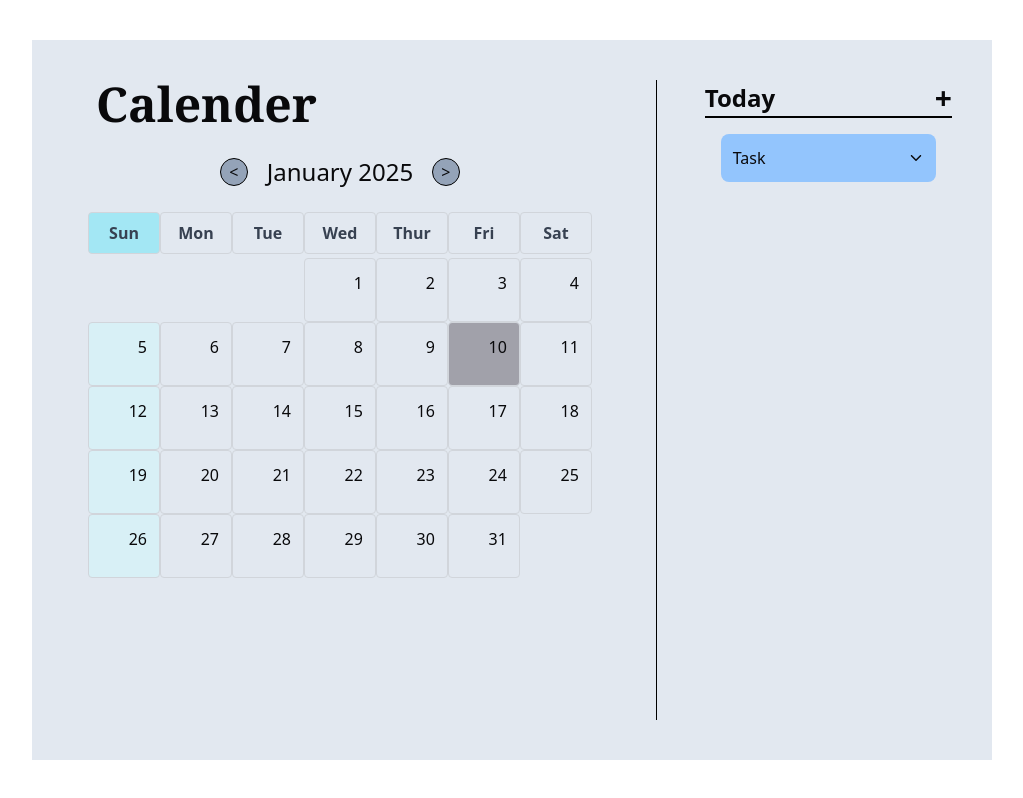
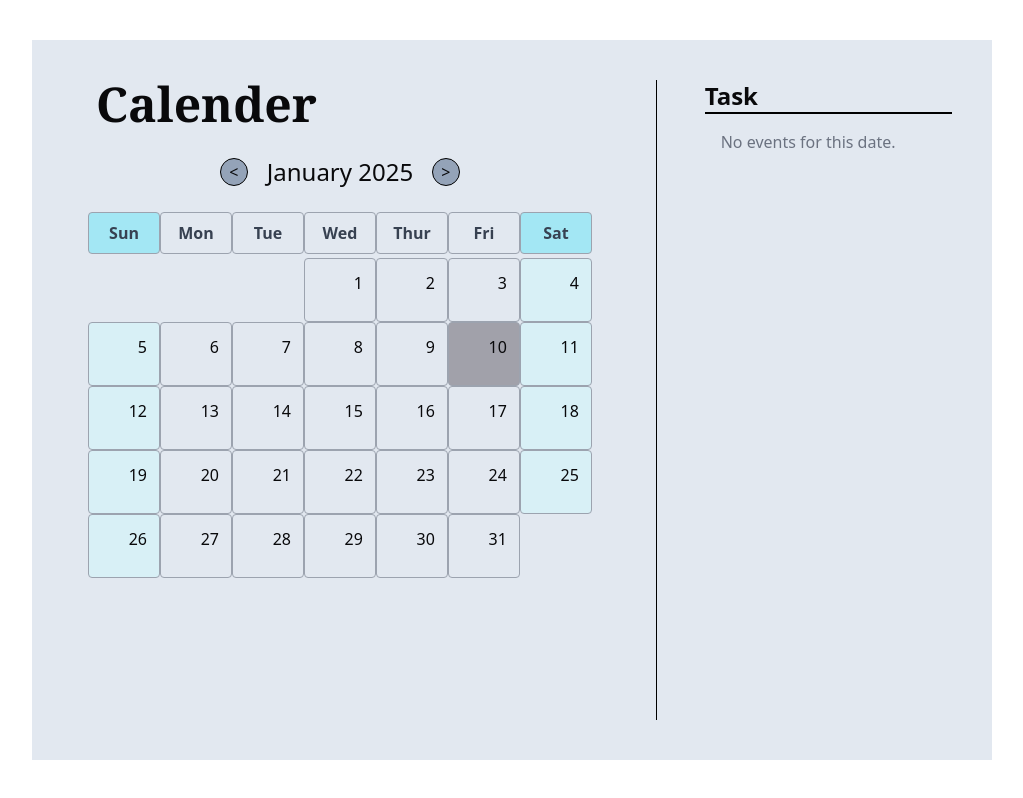
Before and after one commit to anshikagupta-04/Event_calendar, a React (Vite) app: page / in a window 1280 px wide. Shown: the whole page, without its empty margins (128-1151 px from the left). Built offline with nearby package versions, Linux system fonts and the light colour scheme.

Commit message:
add and delete tasks

```diff
--- a/src/Components/Calendar.jsx
+++ b/src/Components/Calendar.jsx
@@ -22,6 +22,11 @@ const Calendar = () => {
     const [selectedDate, setSelectedDate] = useState(currentDate)
     const [showEventPopUp, setShowEventPopUp] = useState(false)
 
+    const [events, setEvents] = useState(() => {
+        const savedTasks = localStorage.getItem('calendarTasks');
+        return savedTasks ? JSON.parse(savedTasks) : {};
+    });
+
     const daysInMonth = new Date(currentYear, currentMonth + 1, 0).getDate()
     const firstDayOfMonth = new Date(currentYear, currentMonth, 1).getDay()
 
@@ -36,8 +41,8 @@ const Calendar = () => {
     }
 
     const isWeekend = (day) => {
-        const diff = 7 - (firstDayOfMonth - 1)
-        return ((day - diff) % 7 === 0)
+        const dayOfWeek = (firstDayOfMonth + (day - 1)) % 7;
+        return dayOfWeek === 0 || dayOfWeek === 6;
     };
 
     const isToday = (day) => {
@@ -50,15 +55,42 @@ const Calendar = () => {
 
         setSelectedDate(clickedDate)
         if (clickedDate >= today) {
+            console.log(selectedDate);
+
             setShowEventPopUp(true)
         }
 
-        if(clickedDate.getFullYear === today.getFullYear && clickedDate.getMonth === today.getMonth && clickedDate.getDay === today.getDay && clickedDate.getDate === today.getDate){
+        if (clickedDate.getFullYear === today.getFullYear && clickedDate.getMonth === today.getMonth && clickedDate.getDay === today.getDay && clickedDate.getDate === today.getDate) {
             setShowEventPopUp(true)
         }
     }
 
+    const handleSaveEvent = (newTask, selectedDate) => {
+        console.log(selectedDate);
+        if (!selectedDate) {
+            console.error("Cannot save event without a selected date.");
+            return;
+        }
+        setEvents((prevEvents) => ({
+            ...prevEvents,
+            [selectedDate]: [...(prevEvents[selectedDate] || []), newTask],
+        }));
+        console.log(`Updated Events for ${selectedDate}:`, newTask);
+        console.log(events);
 
+    };
+
+    const handleDeleteEvent = (taskId) => {
+        setEvents((prevEvents) => {
+            const updatedEvents = { ...prevEvents };
+            updatedEvents[selectedDate] = updatedEvents[selectedDate].filter(task => task.id !== taskId);
+            return updatedEvents;
+        });
+    };
+
+    const isSelectedDay = (day) => {
+        return (day === selectedDate.getDate() && currentMonth === selectedDate.getMonth() && currentYear === selectedDate.getFullYear())
+    }
 
     return (
         <div className='w-[75%] h-auto bg-slate-200 md:flex-col lg:flex-row flex flex-col justify-center p-10 gap-12'>
@@ -73,15 +105,17 @@ const Calendar = () => {
                 </div>
                 <div className="w-full mx-auto p-4 ">
                     <div className="grid grid-cols-7 mb-1">
-                            {dayOfWeek.map((day) => <span key={day} className={`flex items-center justify-center py-2 text-base font-semibold text-gray-700 border border-gray-300 rounded ${(day === 'Sun') ? 'bg-cyan-300 bg-opacity-50' : ''}`}>{day}</span>)}
+                        {dayOfWeek.map((day) => <span key={day} className={`flex items-center justify-center py-2 text-base font-semibold text-gray-700 border border-gray-400 rounded ${(day === 'Sun') || (day === 'Sat') ? 'bg-cyan-300 bg-opacity-50' : ''}`}>{day}</span>)}
                     </div>
                     <div className="grid grid-cols-7">
                         {[...Array(firstDayOfMonth).keys()].map((_, index) =>
                             <span key={`empty-${index}`} />
                         )}
                         {[...Array(daysInMonth).keys()].map((day) =>
-                                <span key={day + 1} className={`flex flex-col items-end justify-start w-full h-16 p-3 text-base border border-gray-300 rounded ${isToday(day + 1) ? 'bg-zinc-400' : ''} ${isWeekend(day + 1) ? 'bg-cyan-100 bg-opacity-50' : ''
-                                    }`} onClick={() => { handleDayClick(day + 1) }}>
+                            <span key={day + 1} className={`flex flex-col items-end justify-start w-full h-16 p-3 text-base border border-gray-400 rounded
+                                ${isToday(day + 1) ? 'bg-zinc-400' : ''}
+                                ${isSelectedDay(day + 1) ? 'bg-white' : (isWeekend(day + 1) ? 'bg-cyan-100 bg-opacity-50' : '')}
+                                 `} onClick={() => { handleDayClick(day + 1) }}>
                                 {/* {isWeekend(day+1) && console.log(day+1)} */}
                                 {day + 1}
                             </span>
@@ -92,8 +126,8 @@ const Calendar = () => {
 
             </div>
             <Separator className='lg:h-[min(80vw,80vh)] lg:w-[0.8px] md:w-full md:h-[1px] w-full h-[1px] bg-black ' />
-                <EventList />
-                <Event showEventPopUp={showEventPopUp} onClose={() => setShowEventPopUp(false)} selectedDate={selectedDate}/>
+            <EventList events={events} selectedDate={selectedDate} handleDeleteEvent={handleDeleteEvent} />
+            <Event showEventPopUp={showEventPopUp} onClose={() => setShowEventPopUp(false)} selectedDate={selectedDate} onSave={handleSaveEvent} />
         </div>
     )
 }
--- a/src/Components/Event.jsx
+++ b/src/Components/Event.jsx
@@ -14,6 +14,7 @@ const Event = ({ showEventPopUp, onClose, selectedDate, onSave }) => {
     setTasks(savedTasks);
   }, []);
 
+
   // Save tasks to localStorage whenever they change
   useEffect(() => {
     localStorage.setItem("calendarTasks", JSON.stringify(tasks));
@@ -29,20 +30,26 @@ const Event = ({ showEventPopUp, onClose, selectedDate, onSave }) => {
   const handleSubmit = (e) => {
     e.preventDefault();
 
-    // Save task under selectedDate
-    const updatedTasks = {
-      ...tasks,
-      [selectedDate]: [
-        ...(tasks[selectedDate] || []),
-        { ...tasks, id: Date.now() },
-      ],
+    const newTask = {
+      title: tasks.title,
+      startTime: tasks.startTime,
+      endTime: tasks.endTime,
+      description: tasks.description,
+      id: Date.now(),
     };
-    console.log("added");
 
-    setTasks(updatedTasks);
-    onSave(updatedTasks);
-    onClose(); // Close popup after saving
+    if (newTask.title && newTask.startTime && newTask.endTime) {
+        console.log("selected date", selectedDate);
+
+        onSave({ ...newTask, id: Date.now() }, selectedDate); // Add a unique ID to the task
+        setTasks({ title: "", startTime: "", endTime: "", description: "" });
+        onClose(); // Close popup after saving
+        console.log("selected date 2", selectedDate);
+
+      }
   };
+
+
 
   if (!showEventPopUp) return null;
 
@@ -106,7 +113,6 @@ const Event = ({ showEventPopUp, onClose, selectedDate, onSave }) => {
               value={tasks.description}
               onChange={handleChange}
               rows="3"
-              required
               className="w-full mt-1 p-2 border rounded focus:ring-blue-500 focus:border-blue-500"
             />
           </div>
--- a/src/Components/EventList.jsx
+++ b/src/Components/EventList.jsx
@@ -1,40 +1,40 @@
 import { IoIosArrowDown } from "react-icons/io";
 import { ScrollArea } from "@/components/ui/scroll-area"
 import { Separator } from "@/components/ui/separator"
-import {useState} from 'react'
+import { useState } from 'react'
 
-const EventList = (currentDate, currentMonth, currentYear) => {
+const EventList = ({ events, selectedDate, handleDeleteEvent }) => {
 
 
 
     return (
         <div className='w-[30%]'>
             <div className='flex items-center justify-between text-center'>
-                    <h1 className='text-2xl font-semibold'>Today</h1>
-                    <button className='text-3xl font-semibold'>+</button>
+                <h1 className='text-2xl font-semibold'>Task</h1>
             </div>
             <Separator className='w-full h-[2px] bg-black' />
             <ScrollArea className="h-full w-full p-4">
-                    <div className='w-full h-12 p-3 rounded-lg bg-blue-300'>
-                        <div className='flex justify-between items-center w-full h-full'>
-                            <p>Task</p>
-                            <IoIosArrowDown />
-                        </div>
-                        <div className='hidden'>
-                            <div>
-                                Start time:
-                                <input type="time" className='bg-transparent mx-3' />
-                            </div>
-                            <div>
-                                End time:
-                                <input type="time" className='bg-transparent mx-4' />
-                            </div>
-                            <div>
-                                Description:
-                                <p>vfjlckhgcjhxyfgckghmv hlfukycvbhj f lkuyfhvhv</p>
-                            </div>
-                        </div>
-                    </div>
+                {selectedDate && events[selectedDate]?.length > 0 ? (
+                    <ul className="space-y-4">
+                        {events[selectedDate].map((task) => (
+                            <li key={task.id} className="p-4 bg-blue-300 rounded shadow-md">
+                                <h3 className="font-bold">{task.title}</h3>
+                                <p className="text-sm text-gray-600">
+                                    {task.startTime} - {task.endTime}
+                                </p>
+                                <p className="text-gray-700">{task.description}</p>
+                                <button
+                                    className="text-sm text-red-500 hover:underline"
+                                    onClick={() => handleDeleteEvent(task.id)}
+                                >
+                                    Delete
+                                </button>
+                            </li>
+                        ))}
+                    </ul>
+                ) : (
+                    <p className="text-gray-500">No events for this date.</p>
+                )}
             </ScrollArea>
         </div>
 
```
Lines whose indentation alone changed are shown as unchanged.
